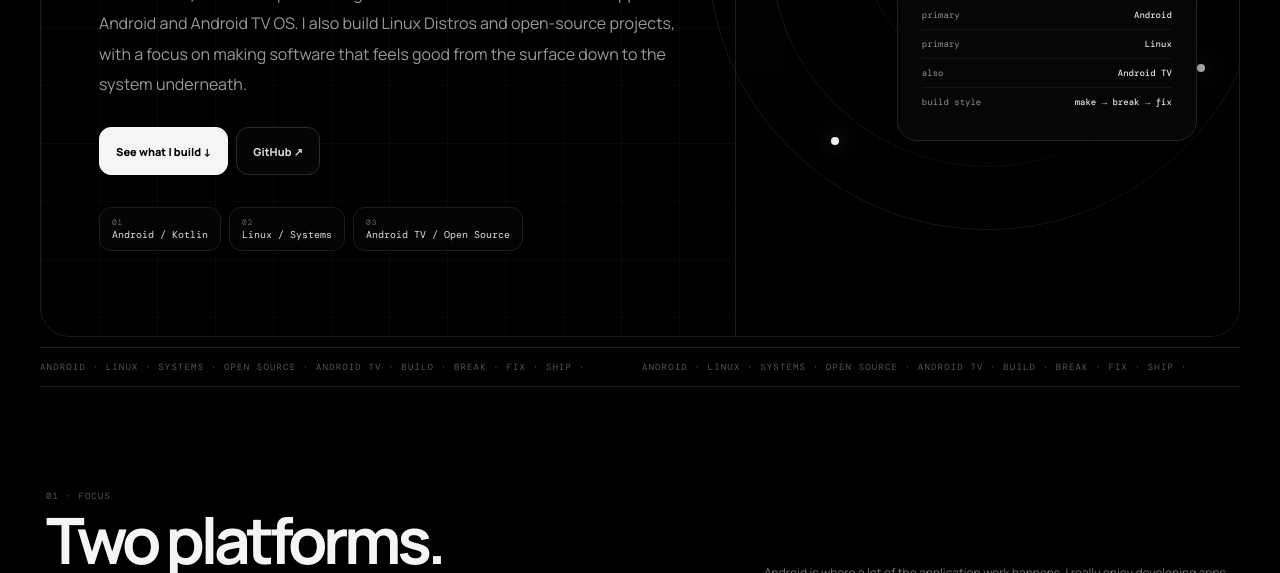
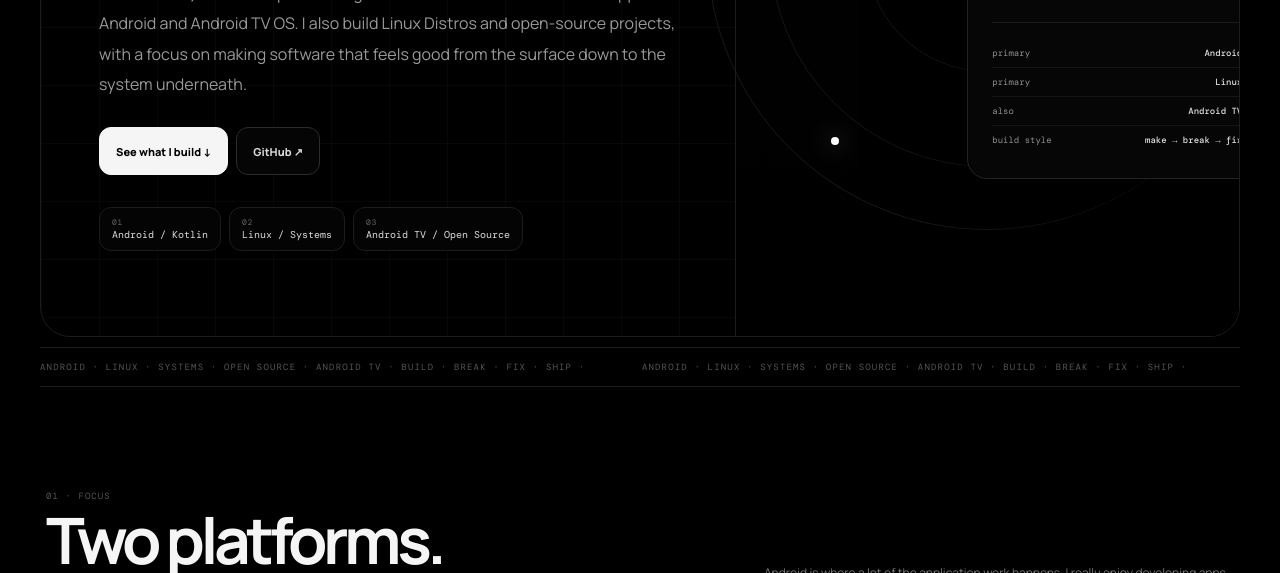
Before and after one commit to Jackson4Rocks/jackson4rocks.github.io, a plain HTML site: page index.html in a window 1280 px wide. Shown: the part 527-1100 px from the top of the page. Drawn offline with nearby package versions, Linux system fonts and the light colour scheme.

Commit message:
Center leon profile card in hero

```diff
--- a/index.html
+++ b/index.html
@@ -304,8 +304,8 @@
     .orbit-dot.four{left:22%;bottom:15%}
     .profile-card{
       position:absolute;
-      left:32%;
-      top:38%;
+      left:46%;
+      top:43%;
       width:min(300px,68%);
       transform:translate(-50%,-50%);
       padding:24px;
```
